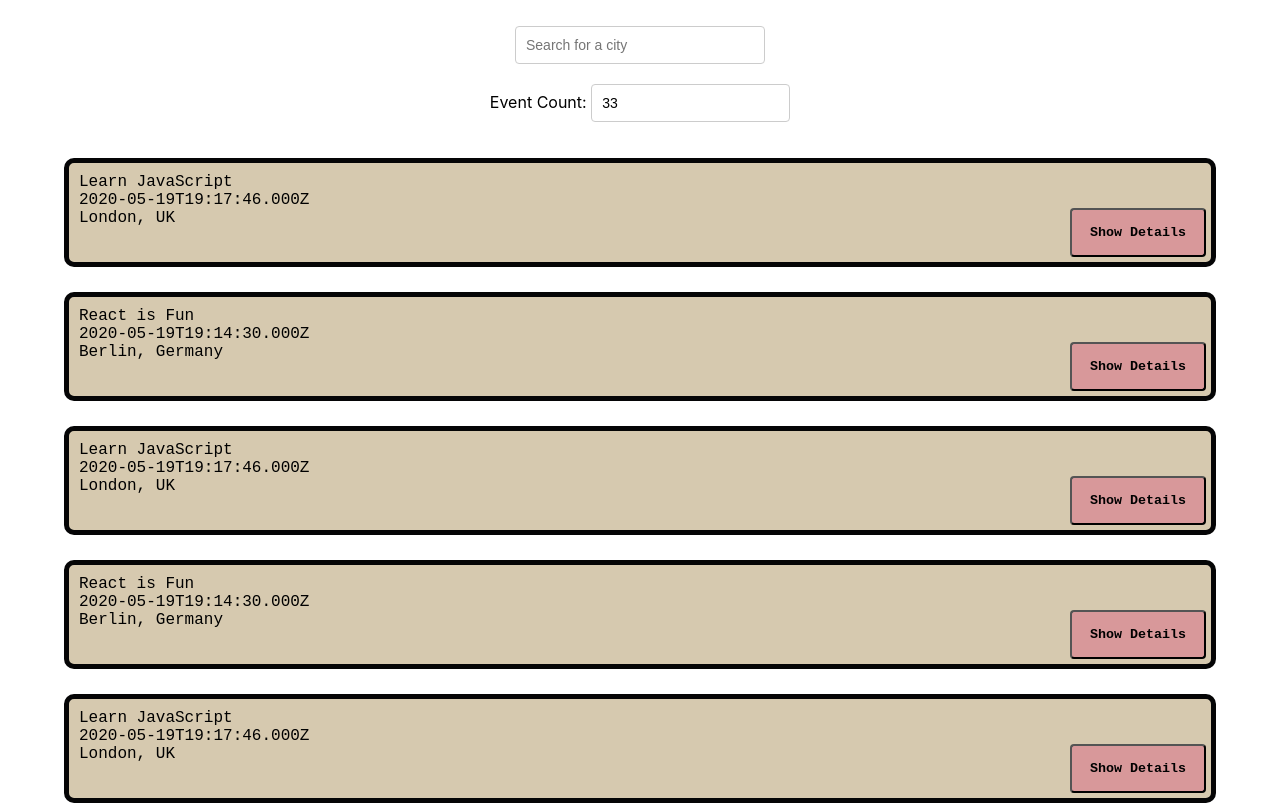
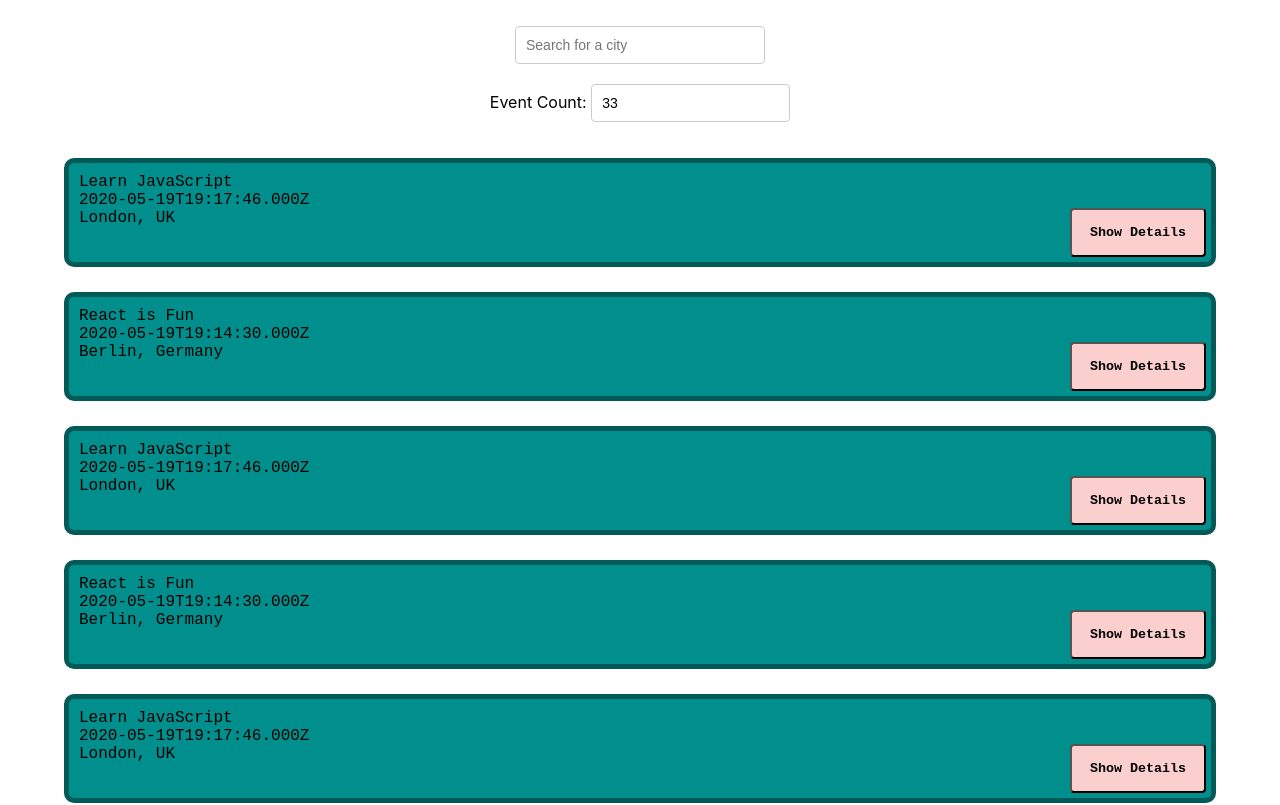
Before and after one commit to Bre-Wonder/meet-app, a React (Create React App) app: page / in a window 1280 px wide. Shown: the top 805 px of the page. Built offline with nearby package versions, Linux system fonts and the light colour scheme.

Commit message:
updated app colors

```diff
--- a/src/App.css
+++ b/src/App.css
@@ -72,11 +72,11 @@ input[type="number"] {
   padding: 10px 10px 35px;
   margin-bottom: 25px;
   text-align: left;
-  border: 5px solid rgb(5, 5, 6);
+  border: 5px solid #015958;
   border-radius: 10px;
   position: relative;
   font-family: 'Roboto Mono', monospace;
-  background-color: #d6c9af;
+  background-color: #008F8C;
 }
 
 .details-btn {
@@ -87,7 +87,7 @@ input[type="number"] {
   border-radius: 4px;
   outline: none;
   cursor: pointer;
-  background-color: #d8989a;
+  background-color: #FACFCE;
   font-family: 'Roboto Mono', monospace;
   font-weight: 600;
 }
```
